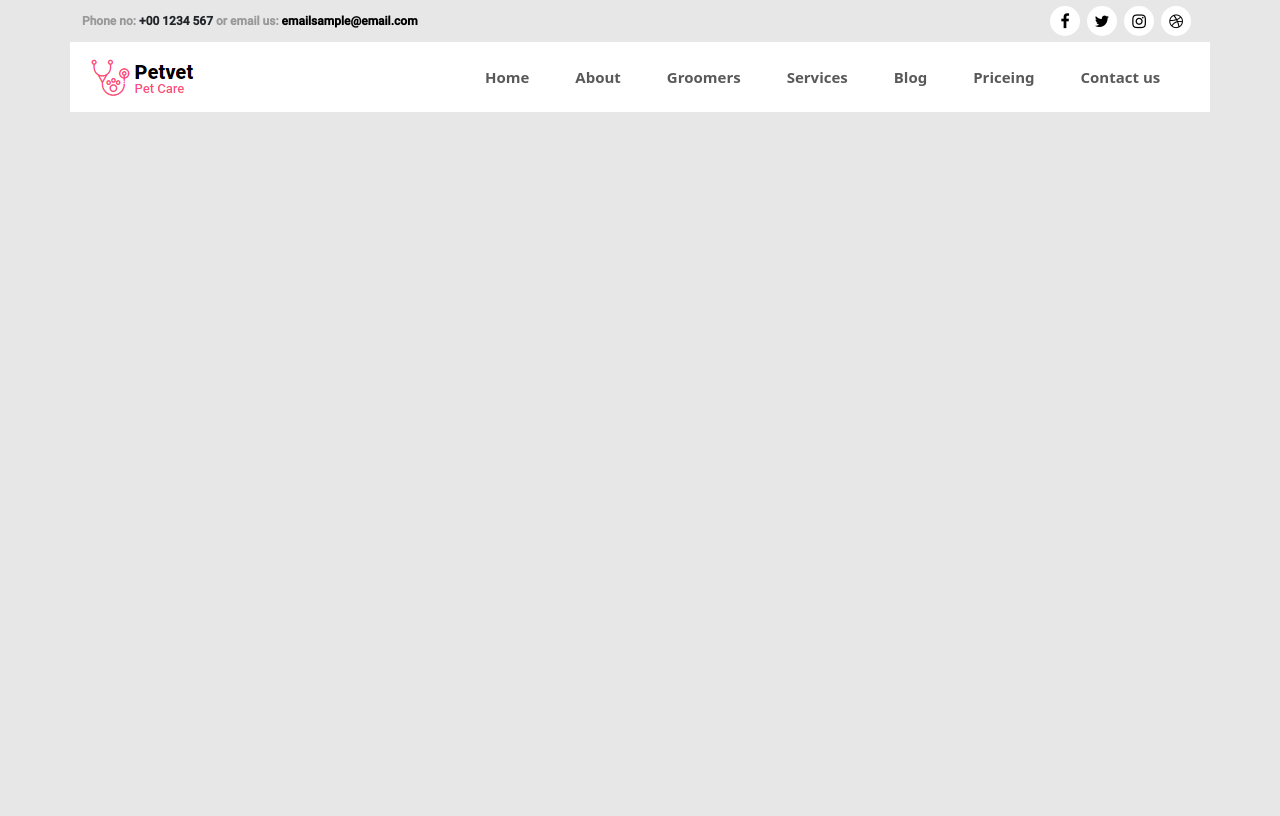
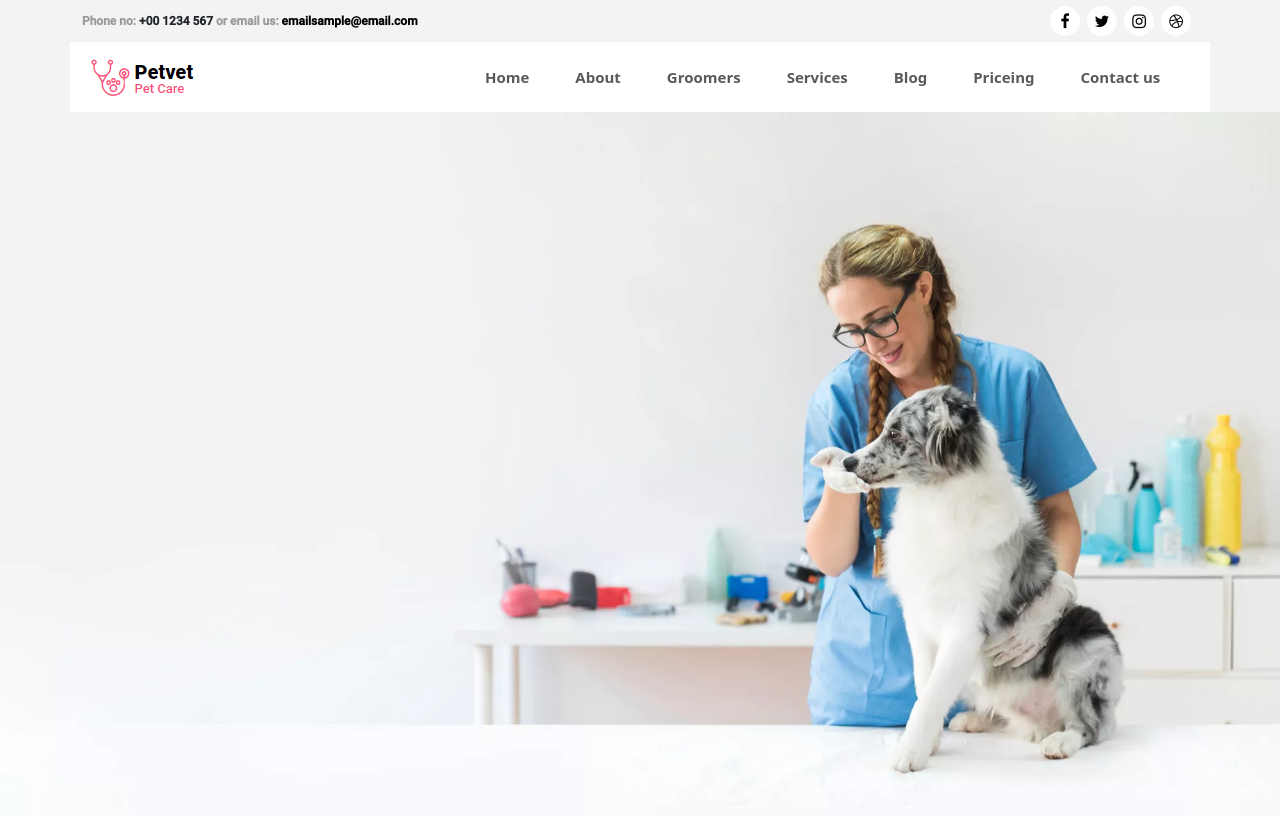
Before and after one commit to basharat700/minihackthon, a plain HTML site: page index.html in a window 1280 px wide. Drawn offline with Linux system fonts and the light colour scheme.

Commit message:
Add files via upload

```diff
--- a/index.html
+++ b/index.html
@@ -10,7 +10,8 @@
     <link rel="stylesheet" href="https://cdnjs.cloudflare.com/ajax/libs/font-awesome/4.7.0/css/font-awesome.min.css">
 </head>
 <body>
-    <div class="container">
+    <div class="container-fluid">
+        <div class="container">
         <section class="main-section">
             <div class="row">
                 <div class="col-md-6 d-flex align-items-center ">
@@ -70,9 +71,15 @@
                             <a class="nav-link" href="#">Contact us</a>
                           </li>
                         </ul>
+
                       </div>
                   </nav>
             </div>
+        </div>
+        </div>
+        <div class="container-fluid">
+        <div class="row">
+            <img src="./assets/image/bg_1.jpg.webp" alt=""></div>
         </div>
         </section>
     </div>
--- a/style.css
+++ b/style.css
@@ -11,7 +11,10 @@
     src: url(./assets/font/Roboto-Bold.ttf);
 }
 body{
-    background-color: #e7e7e7;
+    background-color: #f3f3f3;
+}
+.container-fluid{
+    padding: 0px;
 }
 .top-header p{
     margin-bottom: 0px;
```
Also changed, not shown: assets/image/bg_1.jpg.webp (added).
